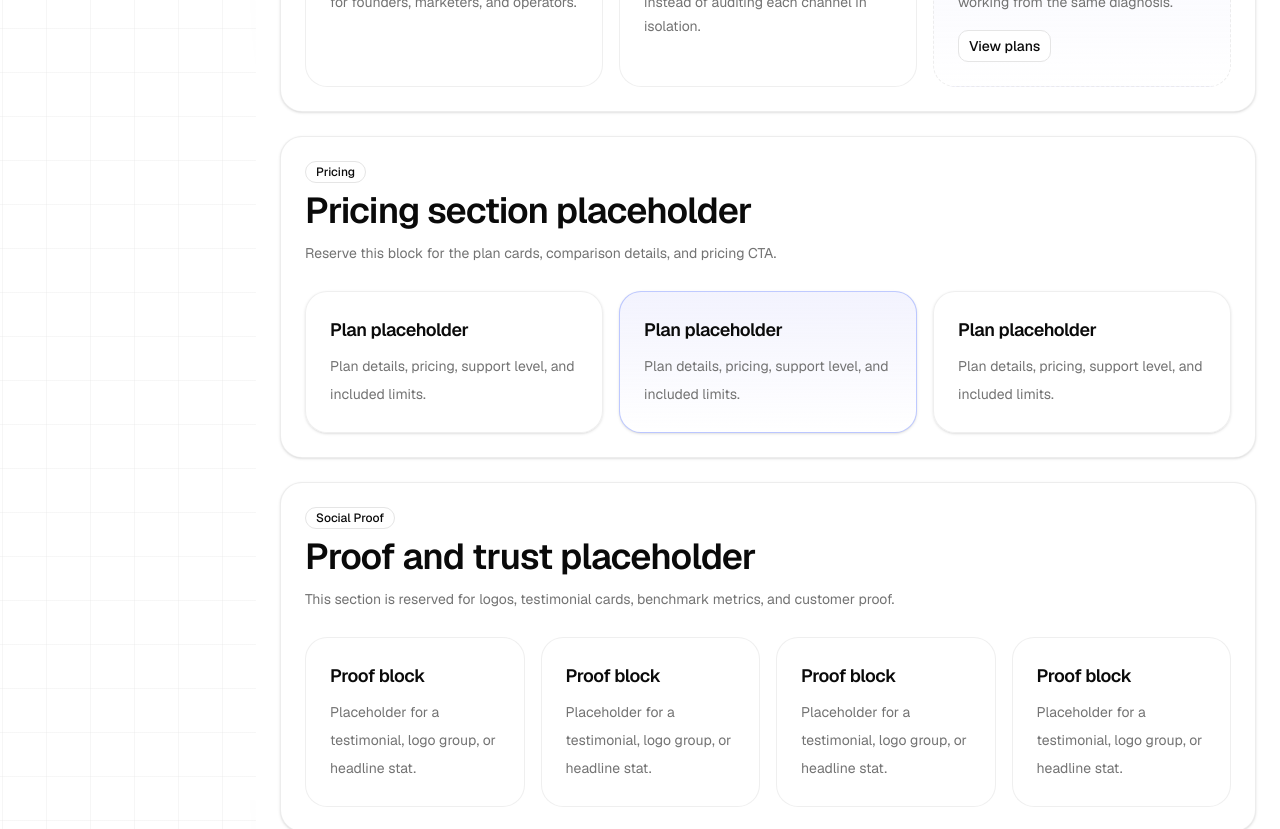
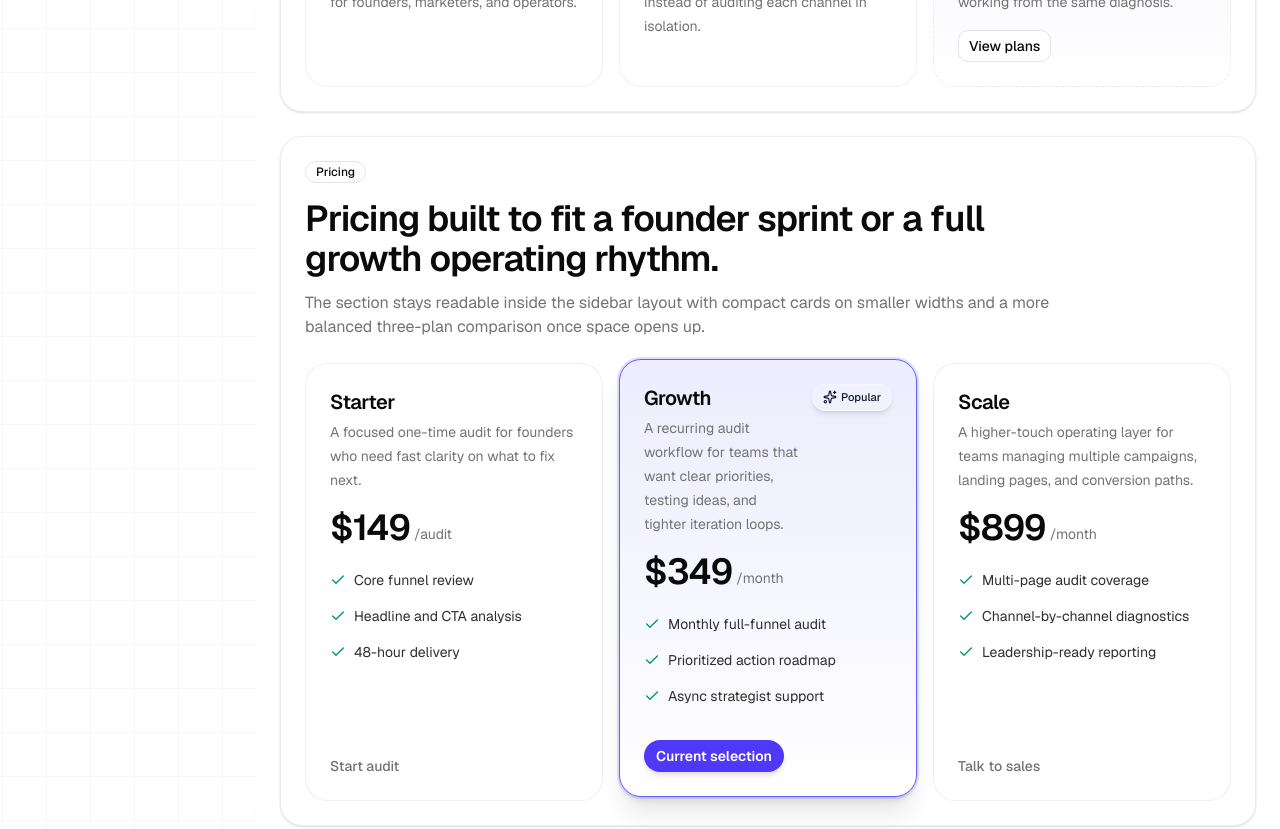
Before and after one commit to NareSakhoyan/growthpulse-ai, a Next.js app: page / in a window 1280 px wide. Shown: the part 1600-2429 px from the top of the page. Built offline with nearby package versions, Linux system fonts and the light colour scheme; no server answers.

Commit message:
add  pricing cards with cursor tooltip selection

```diff
--- /dev/null
+++ b/components/cursor-tooltip.tsx
@@ -0,0 +1,69 @@
+'use client';
+
+import * as React from 'react';
+
+type CursorTooltipProps = {
+  children: React.ReactNode;
+  content: React.ReactNode;
+  offsetX?: number;
+  offsetY?: number;
+  disabled?: boolean;
+};
+
+export function CursorTooltip({
+  children,
+  content,
+  offsetX = 12,
+  offsetY = 12,
+  disabled = false,
+}: CursorTooltipProps): React.JSX.Element {
+  const [visible, setVisible] = React.useState(false);
+  const [position, setPosition] = React.useState({ x: 0, y: 0 });
+  const glassStyle: React.CSSProperties = {
+    background: 'rgba(255, 255, 255, 0.2)',
+    border: '1px solid rgba(255, 255, 255, 0.3)',
+    borderRadius: '16px',
+    boxShadow: '0 4px 30px rgba(0, 0, 0, 0.1)',
+    backdropFilter: 'blur(11.5px)',
+    WebkitBackdropFilter: 'blur(11.5px)',
+  };
+
+  return (
+    <div
+      className='block h-full'
+      onMouseEnter={() => {
+        if (disabled) {
+          return;
+        }
+
+        setVisible(true);
+      }}
+      onMouseLeave={() => setVisible(false)}
+      onMouseMove={(event) => {
+        if (disabled) {
+          return;
+        }
+
+        setPosition({
+          x: event.clientX + offsetX,
+          y: event.clientY + offsetY,
+        });
+      }}
+    >
+      {children}
+
+      {visible && !disabled ? (
+        <div
+          className='pointer-events-none fixed z-50 px-3 py-1 text-xs font-medium whitespace-nowrap text-slate-900'
+          style={{
+            left: position.x,
+            top: position.y,
+            ...glassStyle,
+          }}
+        >
+          {content}
+        </div>
+      ) : null}
+    </div>
+  );
+}
--- a/components/landing/pricing-section.tsx
+++ b/components/landing/pricing-section.tsx
@@ -1,37 +1,168 @@
+'use client';
+
+import * as React from 'react';
+
+import { CursorTooltip } from '@/components/cursor-tooltip';
 import { Badge } from '@/components/ui/badge';
 import { Card, CardContent, CardDescription, CardHeader, CardTitle } from '@/components/ui/card';
+import { cn } from '@/lib/utils';
+import { CheckIcon, SparklesIcon } from 'lucide-react';
+
+const plans = [
+  {
+    name: 'Starter',
+    price: '$149',
+    cadence: '/audit',
+    description: 'A focused one-time audit for founders who need fast clarity on what to fix next.',
+    cta: 'Start audit',
+    highlights: ['Core funnel review', 'Headline and CTA analysis', '48-hour delivery'],
+    featured: false,
+  },
+  {
+    name: 'Growth',
+    price: '$349',
+    cadence: '/month',
+    description:
+      'A recurring audit workflow for teams that want clear priorities, testing ideas, and tighter iteration loops.',
+    cta: 'Choose Growth',
+    highlights: [
+      'Monthly full-funnel audit',
+      'Prioritized action roadmap',
+      'Async strategist support',
+    ],
+    featured: true,
+  },
+  {
+    name: 'Scale',
+    price: '$899',
+    cadence: '/month',
+    description:
+      'A higher-touch operating layer for teams managing multiple campaigns, landing pages, and conversion paths.',
+    cta: 'Talk to sales',
+    highlights: [
+      'Multi-page audit coverage',
+      'Channel-by-channel diagnostics',
+      'Leadership-ready reporting',
+    ],
+    featured: false,
+  },
+] as const;
 
 export function PricingSection(): React.JSX.Element {
+  const [selectedPlan, setSelectedPlan] = React.useState<string>('Growth');
+  const glassStyle: React.CSSProperties = {
+    background: 'rgba(255, 255, 255, 0.2)',
+    border: '1px solid rgba(255, 255, 255, 0.3)',
+    borderRadius: '16px',
+    backdropFilter: 'blur(11.5px)',
+    WebkitBackdropFilter: 'blur(11.5px)',
+  };
+
   return (
     <section id='pricing' className='scroll-mt-24'>
       <Card>
-        <CardHeader>
+        <CardHeader className='gap-4'>
           <Badge className='w-fit' variant='outline'>
             Pricing
           </Badge>
-          <CardTitle className='text-3xl sm:text-4xl'>Pricing section placeholder</CardTitle>
-          <CardDescription>
-            Reserve this block for the plan cards, comparison details, and pricing CTA.
+          <div className='max-w-3xl space-y-3'>
+            <CardTitle className='text-3xl sm:text-4xl'>
+              Pricing built to fit a founder sprint or a full growth operating rhythm.
+            </CardTitle>
+            <CardDescription className='text-base'>
+              The section stays readable inside the sidebar layout with compact cards on smaller
+              widths and a more balanced three-plan comparison once space opens up.
             </CardDescription>
+          </div>
         </CardHeader>
-        <CardContent className='grid gap-4 lg:grid-cols-3'>
-          {Array.from({ length: 3 }).map((_, index) => (
+        <CardContent className='flex flex-col gap-4 xl:flex-row'>
+          {plans.map((plan) => {
+            const isSelected = selectedPlan === plan.name;
+            const isFeatured = isSelected;
+            const showPopularBadge = plan.featured;
+
+            return (
+              <div key={plan.name} className='xl:flex-1'>
+                <CursorTooltip
+                  content={isSelected ? 'Selected' : 'Select'}
+                  disabled={isSelected}
+                  offsetX={16}
+                  offsetY={-16}
+                >
+                  <button
+                    type='button'
+                    aria-pressed={isSelected}
+                    className='relative block h-full w-full cursor-pointer overflow-visible text-left outline-hidden'
+                    onClick={() => setSelectedPlan(plan.name)}
+                  >
                     <Card
-              key={index}
-              className={
-                index === 1
-                  ? 'border-indigo-300/70 bg-[linear-gradient(180deg,rgba(99,102,241,0.08),rgba(255,255,255,0.96))]'
-                  : 'border-border/60 bg-background/80'
-              }
+                      className={cn(
+                        'flex h-full flex-col motion-safe:transition-[transform,box-shadow,border-color,background-image,background-color] motion-safe:duration-300 motion-safe:ease-out',
+                        isFeatured
+                          ? 'relative border-indigo-500 bg-[linear-gradient(180deg,rgba(99,102,241,0.12),rgba(255,255,255,0.98))] shadow-xl ring-2 ring-indigo-500/20 motion-safe:-translate-y-1'
+                          : 'border-border/60 bg-background/80 shadow-none motion-safe:translate-y-0',
+                      )}
                     >
-              <CardHeader>
-                <CardTitle className='text-lg'>Plan placeholder</CardTitle>
-                <CardDescription>
-                  Plan details, pricing, support level, and included limits.
+                      <CardHeader className='flex h-full flex-col gap-5'>
+                        <div className='space-y-4'>
+                          <div className='flex items-start justify-between gap-3'>
+                            <div className='space-y-1'>
+                              <CardTitle className='text-xl'>{plan.name}</CardTitle>
+                              <CardDescription className='text-sm leading-6'>
+                                {plan.description}
                               </CardDescription>
+                            </div>
+                            {showPopularBadge ? (
+                              <Badge
+                                className='gap-1 rounded-[16px] px-2.5 py-1 text-[11px] text-slate-900 shadow-md motion-safe:animate-in motion-safe:fade-in motion-safe:zoom-in-95 motion-safe:duration-200'
+                                style={glassStyle}
+                              >
+                                <SparklesIcon className='size-3.5' />
+                                Popular
+                              </Badge>
+                            ) : null}
+                          </div>
+
+                          <div className='flex items-end gap-1'>
+                            <span className='text-4xl font-semibold tracking-tight'>
+                              {plan.price}
+                            </span>
+                            <span className='pb-1 text-sm text-muted-foreground'>
+                              {plan.cadence}
+                            </span>
+                          </div>
+                        </div>
+
+                        <div className='space-y-3'>
+                          {plan.highlights.map((highlight) => (
+                            <div
+                              key={highlight}
+                              className='flex items-start gap-2 text-sm leading-6 text-foreground/85'
+                            >
+                              <CheckIcon className='mt-1 size-4 shrink-0 text-emerald-600' />
+                              <span>{highlight}</span>
+                            </div>
+                          ))}
+                        </div>
+
+                        <div className='mt-auto pt-3'>
+                          {isSelected ? (
+                            <div className='inline-flex items-center rounded-full bg-indigo-600 px-3 py-1.5 text-sm font-semibold text-white shadow-md'>
+                              Current selection
+                            </div>
+                          ) : (
+                            <div className='text-sm font-medium text-muted-foreground'>
+                              {plan.cta}
+                            </div>
+                          )}
+                        </div>
                       </CardHeader>
                     </Card>
-          ))}
+                  </button>
+                </CursorTooltip>
+              </div>
+            );
+          })}
         </CardContent>
       </Card>
     </section>
```
Lines whose indentation alone changed are shown as unchanged.
